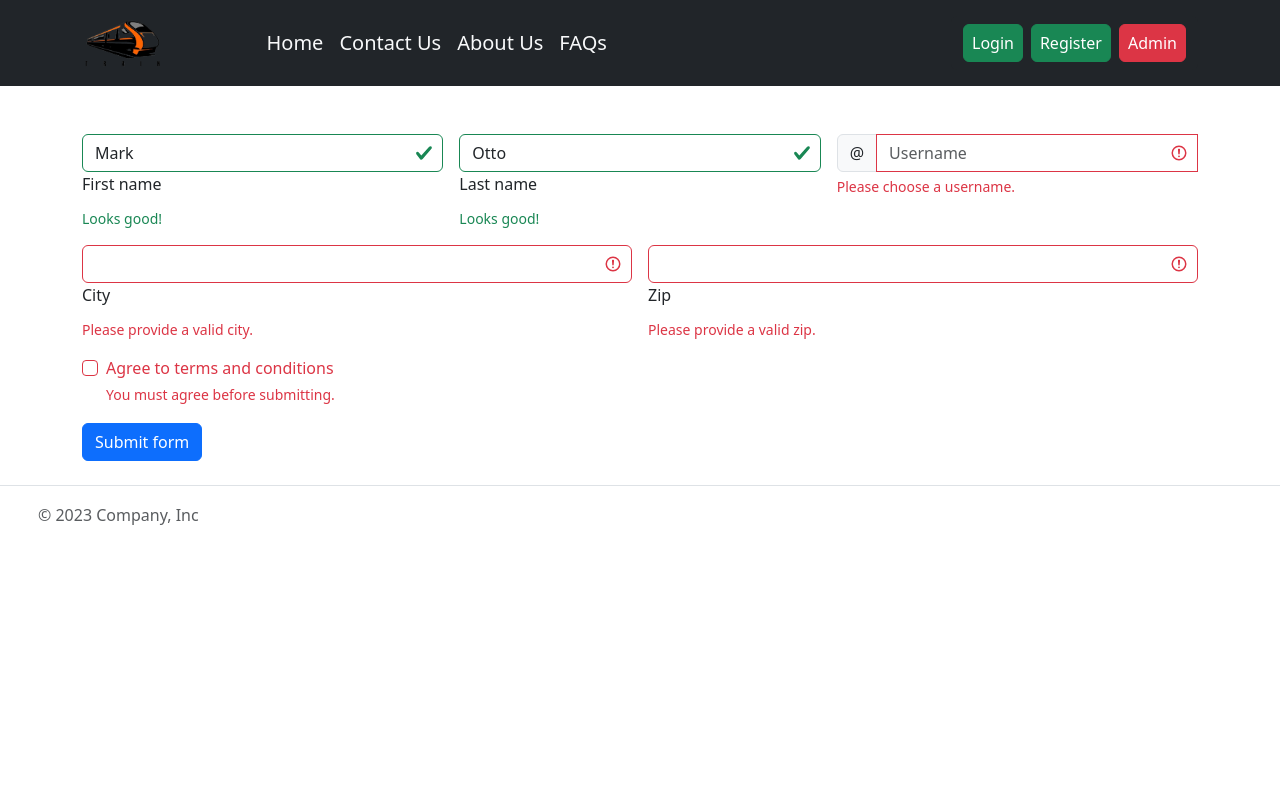
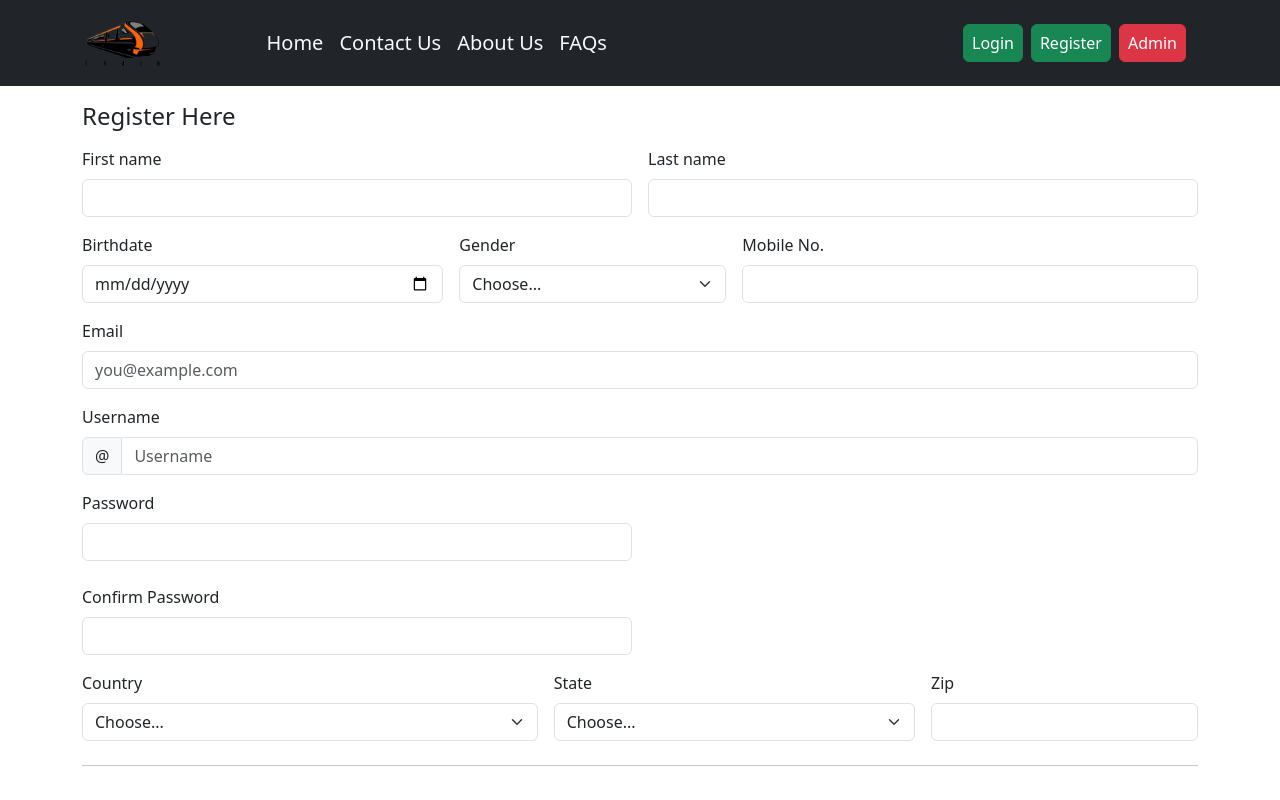
Before and after one commit to TrainReservationSystem/railway-reservation-system, a React (Create React App) app: page /signup in a window 1280 px wide. Shown: the top 800 px of the page. Built offline with nearby package versions, Linux system fonts and the light colour scheme.

Commit message:
Registration page

```diff
--- a/src/components/user/SignUp.jsx
+++ b/src/components/user/SignUp.jsx
@@ -1,173 +1,135 @@
-import React, { useState } from "react";
-import {
-  MDBInput,
-  MDBInputGroup,
-  MDBBtn,
-  MDBCheckbox,
-  MDBValidation,
-  MDBValidationItem,
-} from "mdb-react-ui-kit";
+import React, { } from "react";
 
 function SignUp() {
-  const [formValue, setFormValue] = useState({
-    fname: "Mark",
-    lname: "Otto",
-    email: "",
-    city: "",
-    state: "",
-    zip: "",
-  });
+  return (
+    <>
+      <div className="container">
+        <div>
+          <h4 className="mb-3 mt-3">Register Here</h4>
+          <form className="">
 
-  const onChange = (e) => {
-    setFormValue({ ...formValue, [e.target.name]: e.target.value });
-  };
+            <div className="row g-3">
+              <div className="col-sm-6">
+                <label htmlFor="firstName" className="form-label">First name</label>
+                <input type="text" className="form-control" id="firstName" placeholder="" required />
+                <div className="invalid-feedback">
+                  Valid first name is required.
+                </div>
+              </div>
 
-  return (
-    <div className="container mt-5">
-      <MDBValidation className="row g-3" isValidated>
-        <MDBValidationItem className="col-md-4">
-          <MDBInput
-            value={formValue.fname}
-            name="fname"
-            onChange={onChange}
-            id="validationCustom01"
-            required
-            label="First name"
-          />
-        </MDBValidationItem>
-        <MDBValidationItem className="col-md-4">
-          <MDBInput
-            value={formValue.lname}
-            name="lname"
-            onChange={onChange}
-            id="validationCustom02"
-            required
-            label="Last name"
-          />
-        </MDBValidationItem>
-        <MDBValidationItem
-          feedback="Please choose a username."
-          invalid
-          className="col-md-4"
-        >
-          <MDBInputGroup textBefore="@">
-            <input
-              type="text"
-              className="form-control"
-              id="validationCustomUsername"
-              placeholder="Username"
-              required
-            />
-          </MDBInputGroup>
-        </MDBValidationItem>
-        <MDBValidationItem
-          className="col-md-6"
-          feedback="Please provide a valid city."
-          invalid
-        >
-          <MDBInput
-            value={formValue.city}
-            name="city"
-            onChange={onChange}
-            id="validationCustom03"
-            required
-            label="City"
-          />
-        </MDBValidationItem>
-        <MDBValidationItem
-          className="col-md-6"
-          feedback="Please provide a valid zip."
-          invalid
-        >
-          <MDBInput
-            value={formValue.zip}
-            name="zip"
-            onChange={onChange}
-            id="validationCustom05"
-            required
-            label="Zip"
-          />
-        </MDBValidationItem>
-        <MDBValidationItem
-          className="col-12"
-          feedback="You must agree before submitting."
-          invalid
-        >
-          <MDBCheckbox
-            label="Agree to terms and conditions"
-            id="invalidCheck"
-            required
-          />
-        </MDBValidationItem>
-        <div className="col-12">
-          <MDBBtn type="submit">Submit form</MDBBtn>
+              <div className="col-sm-6">
+                <label htmlFor="lastName" className="form-label">Last name</label>
+                <input type="text" className="form-control" id="lastName" placeholder="" required />
+                <div className="invalid-feedback">
+                  Valid last name is required.
+                </div>
+              </div>
+
+              <div className="col-md-4">
+                <label htmlFor="birthdate" className="form-label">Birthdate</label>
+                <input type="date" className="form-control" id="birthdate" name="birthdate" placeholder="" required />
+                <div className="invalid-feedback">
+                  Valid Birthdate is required.
+                </div>
+              </div>
+
+              <div className="col-md-3 ">
+                <label htmlFor="gender" className="form-label">Gender</label>
+                <select className="form-select" id="gender" required>
+                  <option value="">Choose...</option>
+                  <option>Female</option>
+                  <option>Male</option>
+                  <option>Other</option>
+                </select>
+                <div className="invalid-feedback">
+                  Please select your gender.
+                </div>
+              </div>
+
+              <div className="col-md-5">
+                <label htmlFor="mobileNumber" className="form-label">Mobile No.</label>
+                <input type="number" className="form-control" id="mobileNumber" pattern="[0-9]{10}" placeholder="" required />
+                <div className="invalid-feedback">
+                  Mobile number is required.
+                </div>
+              </div>
+
+              <div className="col-12">
+                <label htmlFor="email" className="form-label">Email</label>
+                <input type="email" className="form-control" id="email" placeholder="you@example.com" required />
+                <div className="invalid-feedback">
+                  Please enter a valid email address htmlFor shipping updates.
+                </div>
+              </div>
+
+              <div className="col-12">
+                <label htmlFor="username" className="form-label">Username</label>
+                <div className="input-group has-validation">
+                  <span className="input-group-text">@</span>
+                  <input type="text" className="form-control" id="username" placeholder="Username" required />
+                  <div className="invalid-feedback">
+                    Your username is required.
+                  </div>
+                </div>
+              </div>
+
+              <div className="col-sm-6">
+                <label htmlFor="password" className="form-label">Password</label>
+                <input type="password" className="form-control" id="password" placeholder="" required />
+                <div className="invalid-feedback">
+                  Valid password is required.
+                </div>
+              </div>
+
+              <div className="row g-2">
+                <div className="col-sm-6" style={{ marginTop: "16px", paddingLeft: "8px"}}>
+                <label htmlFor="confirmPassword" className="form-label">Confirm Password</label>
+                <input type="password" className="form-control" id="confirmPassword" placeholder="" required />
+                <div className="invalid-feedback">
+                  Valid password is required.
+                </div>
+              </div>
+            </div>
+
+            <div className="col-md-5">
+              <label htmlFor="country" className="form-label">Country</label>
+              <select className="form-select" id="country" required>
+                <option value="">Choose...</option>
+                <option>United States</option>
+              </select>
+              <div className="invalid-feedback">
+                Please select a valid country.
+              </div>
+            </div>
+
+            <div className="col-md-4">
+              <label htmlFor="state" className="form-label">State</label>
+              <select className="form-select" id="state" required>
+                <option value="">Choose...</option>
+                <option>California</option>
+              </select>
+              <div className="invalid-feedback">
+                Please provide a valid state.
+              </div>
+            </div>
+
+            <div className="col-md-3">
+              <label htmlFor="zip" className="form-label">Zip</label>
+              <input type="text" className="form-control" id="zip" placeholder="" required />
+              <div className="invalid-feedback">
+                Zip code required.
+              </div>
+            </div>
         </div>
-      </MDBValidation>
-    </div>
+
+        <hr className="my-4"></hr>
+        <button className="w-40 btn btn-primary btn-lg" type="submit">Submit</button>
+        <button className="w-40 btn btn-danger btn-lg m-3" type="reset">Clear</button>
+      </form>
+    </div >
+      </div >
+    </>
   );
 }
 
-// import Button from "react-bootstrap/Button";
-// import Col from "react-bootstrap/Col";
-// import Form from "react-bootstrap/Form";
-// import Row from "react-bootstrap/Row";
-
-// function SignUp() {
-//   return (
-//     <div className="container mt-5">
-//       <Form>
-//         <Row className="mb-3">
-//           <Form.Group as={Col} controlId="formGridEmail">
-//             <Form.Label>Email</Form.Label>
-//             <Form.Control type="email" placeholder="Enter email" />
-//           </Form.Group>
-
-//           <Form.Group as={Col} controlId="formGridPassword">
-//             <Form.Label>Password</Form.Label>
-//             <Form.Control type="password" placeholder="Password" />
-//           </Form.Group>
-//         </Row>
-
-//         <Form.Group className="mb-3" controlId="formGridAddress1">
-//           <Form.Label>Address</Form.Label>
-//           <Form.Control placeholder="1234 Main St" />
-//         </Form.Group>
-
-//         <Form.Group className="mb-3" controlId="formGridAddress2">
-//           <Form.Label>Address 2</Form.Label>
-//           <Form.Control placeholder="Apartment, studio, or floor" />
-//         </Form.Group>
-
-//         <Row className="mb-3">
-//           <Form.Group as={Col} controlId="formGridCity">
-//             <Form.Label>City</Form.Label>
-//             <Form.Control />
-//           </Form.Group>
-
-//           <Form.Group as={Col} controlId="formGridState">
-//             <Form.Label>State</Form.Label>
-//             <Form.Select defaultValue="Choose...">
-//               <option>Choose...</option>
-//               <option>...</option>
-//             </Form.Select>
-//           </Form.Group>
-
-//           <Form.Group as={Col} controlId="formGridZip">
-//             <Form.Label>Zip</Form.Label>
-//             <Form.Control />
-//           </Form.Group>
-//         </Row>
-
-//         <Form.Group className="mb-3" id="formGridCheckbox">
-//           <Form.Check type="checkbox" label="Check me out" />
-//         </Form.Group>
-
-//         <Button variant="primary" type="submit">
-//           Submit
-//         </Button>
-//       </Form>
-//     </div>
-//   );
-// }
-
 export default SignUp;
```
Also changed, not shown: src/components/user/Login.jsx (deleted, +0 -13 lines), src/components/authentication/Register.jsx (deleted).
